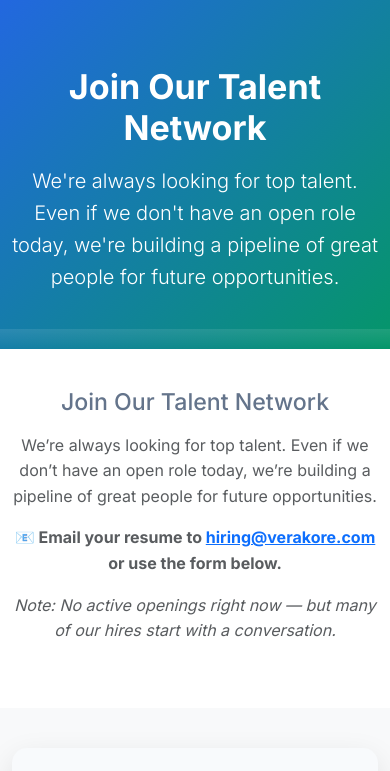
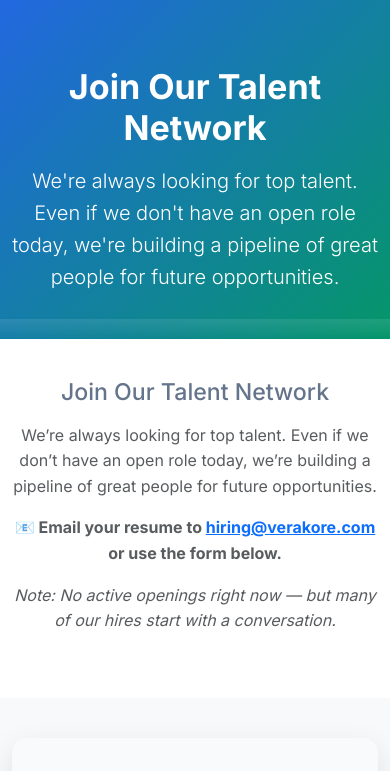
Before and after one commit to raulmendesrosa-debug/verakore-prod, a plain HTML site: page careers.html in a window 390 px wide. Shown: the part 73-844 px from the top of the page. Drawn offline with nearby package versions, Linux system fonts and the light colour scheme.

Commit message:
Reduce hero bottom padding on careers page

```diff
--- a/careers.html
+++ b/careers.html
@@ -70,7 +70,7 @@
         .hero-section {
             background: linear-gradient(135deg, var(--primary-color) 0%, var(--secondary-color) 100%);
             color: white;
-            padding: 220px 0 80px;
+            padding: 220px 0 60px;
             position: relative;
         }
 
@@ -146,7 +146,7 @@
             }
 
             .hero-section {
-                padding: 160px 0 50px 0 !important;
+                padding: 160px 0 40px 0 !important;
                 min-height: auto !important;
             }
 
@@ -203,7 +203,7 @@
             }
 
             .hero-section {
-                padding: 140px 0 40px 0 !important;
+                padding: 140px 0 30px 0 !important;
                 min-height: auto !important;
             }
 
```
